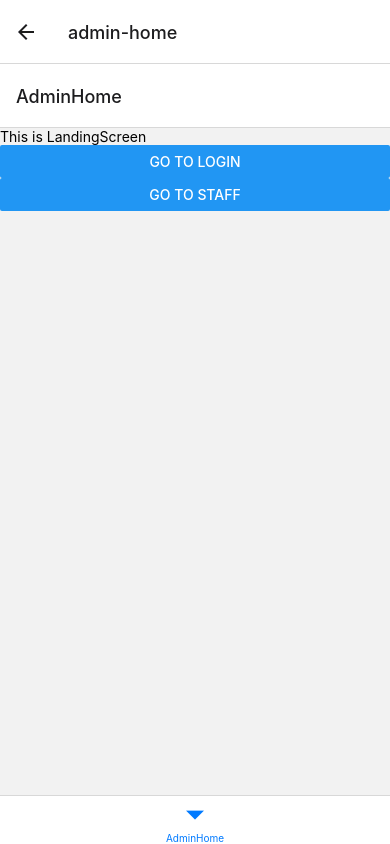
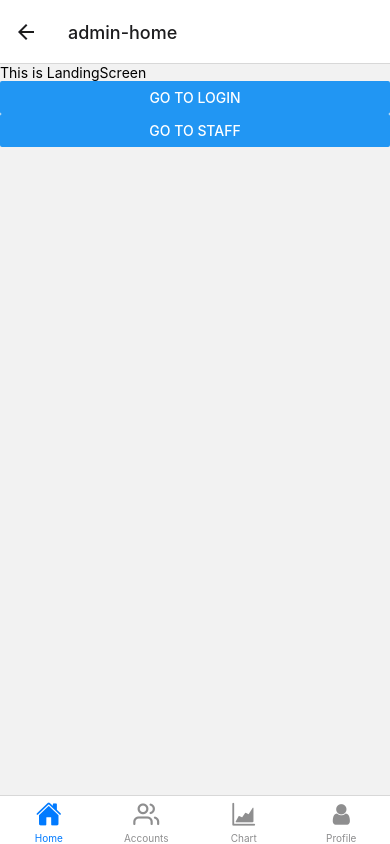
Before and after one commit to hoanganh-luong2906/MilkShop, a React Native app: screen /admin-home in a window 390 px wide. Built offline with nearby package versions, Linux system fonts and the light colour scheme.

Commit message:
finish creating route admin

```diff
--- a/navigators/AdminNavigator.js
+++ b/navigators/AdminNavigator.js
@@ -1,12 +1,70 @@
 import { createBottomTabNavigator } from '@react-navigation/bottom-tabs';
-import LandingScreen from '../screens/LandingScreen';
+import Ionicons from "react-native-vector-icons/Ionicons";
+import { Feather } from '@expo/vector-icons';
+import { AntDesign } from '@expo/vector-icons';
+import { FontAwesome } from '@expo/vector-icons';
+import LandingScreen from '../screens/admin/LandingScreen';
+import { useState } from 'react';
+import AccountScreen from '../screens/admin/AccountScreen';
+import AdminProfileScreen from '../screens/admin/AdminProfileScreen';
+import ChartScreen from '../screens/admin/ChartScreen';
 
 const Tab = createBottomTabNavigator();
 
 const AdminNavigator = () => {
+	const [iconName, setIconName] = useState("home")
+	const screenOptions = ({ route }) => ({
+		headerShown: false,
+		// tabBarIcon: ({ focused, color }) => {
+		// 	switch (route.name) {
+		// 		case "Staff Home":
+		// 			focused ? setIconName("home") : setIconName("home-outline");
+		// 			break;
+		// 	}
+		// },
+	});
 	return (
-		<Tab.Navigator initialRouteName='AdminHome'>
-			<Tab.Screen name='AdminHome' component={LandingScreen} />
+		<Tab.Navigator initialRouteName='AdminHome' screenOptions={screenOptions}>
+			<Tab.Screen
+				name='AdminHome'
+				component={LandingScreen}
+				options={{
+					tabBarLabel: 'Home',
+					tabBarIcon: ({ color, size }) => (
+						<Ionicons name={iconName} size={26} color={color} />
+					),
+					headerTitle: 'Home',
+				}} />
+			<Tab.Screen
+				name='AdminAccounts'
+				component={AccountScreen}
+				options={{
+					tabBarLabel: 'Accounts',
+					tabBarIcon: ({ color, size }) => (
+						<Feather name="users" size={26} color={color} />
+					),
+					headerTitle: 'Accounts',
+				}} />
+			<Tab.Screen
+				name='AdminChart'
+				component={ChartScreen}
+				options={{
+					tabBarLabel: 'Chart',
+					tabBarIcon: ({ color, size }) => (
+						<AntDesign name="areachart" size={26} color={color} />
+					),
+					headerTitle: 'Chart',
+				}} />
+			<Tab.Screen
+				name='AdminProfile'
+				component={AdminProfileScreen}
+				options={{
+					tabBarLabel: 'Profile',
+					tabBarIcon: ({ color, size }) => (
+						<FontAwesome name="user" size={24} color={color} />
+					),
+					headerTitle: 'Profile',
+				}} />
 		</Tab.Navigator>
 	);
 };
--- a/navigators/CustomerNavigator.js
+++ b/navigators/CustomerNavigator.js
@@ -1,5 +1,5 @@
 import { createBottomTabNavigator } from '@react-navigation/bottom-tabs';
-import LandingScreen from '../screens/LandingScreen';
+import LandingScreen from '../screens/admin/LandingScreen';
 
 const Tab = createBottomTabNavigator();
 
--- a/navigators/MainNavigator.js
+++ b/navigators/MainNavigator.js
@@ -1,5 +1,5 @@
 import { createBottomTabNavigator } from '@react-navigation/bottom-tabs';
-import LandingScreen from '../screens/LandingScreen';
+import LandingScreen from '../screens/admin/LandingScreen';
 
 const Tab = createBottomTabNavigator();
 
--- a/screens/LandingScreen.js
+++ /dev/null
@@ -1,19 +0,0 @@
-import { Button, Text, View } from 'react-native';
-
-const LandingScreen = ({ navigation }) => {
-	return (
-		<View>
-			<Text>This is LandingScreen</Text>
-			<Button
-				title='Go to Login'
-				onPress={() => navigation.navigate('login')}
-			/>
-			<Button
-				title='Go to Staff'
-				onPress={() => navigation.navigate('staff-home')}
-			/>
-		</View>
-	);
-};
-
-export default LandingScreen;
--- /dev/null
+++ b/screens/admin/AccountScreen.js
@@ -0,0 +1,10 @@
+import { View, Text } from 'react-native'
+import React from 'react'
+
+export default function AccountScreen() {
+    return (
+        <View>
+            <Text>AccountScreen</Text>
+        </View>
+    )
+}
--- /dev/null
+++ b/screens/admin/AdminProfileScreen.js
@@ -0,0 +1,10 @@
+import { View, Text } from 'react-native'
+import React from 'react'
+
+export default function AdminProfileScreen() {
+    return (
+        <View>
+            <Text>AdminProfileScreen</Text>
+        </View>
+    )
+}
--- /dev/null
+++ b/screens/admin/ChartScreen.js
@@ -0,0 +1,10 @@
+import { View, Text } from 'react-native'
+import React from 'react'
+
+export default function ChartScreen() {
+    return (
+        <View>
+            <Text>ChartScreen</Text>
+        </View>
+    )
+}
--- /dev/null
+++ b/screens/admin/LandingScreen.js
@@ -0,0 +1,19 @@
+import { Button, Text, View } from 'react-native';
+
+const LandingScreen = ({ navigation }) => {
+	return (
+		<View>
+			<Text>This is LandingScreen</Text>
+			<Button
+				title='Go to Login'
+				onPress={() => navigation.navigate('login')}
+			/>
+			<Button
+				title='Go to Staff'
+				onPress={() => navigation.navigate('staff-home')}
+			/>
+		</View>
+	);
+};
+
+export default LandingScreen;
```
Also changed, not shown: 1 other file (tests, documents, lock files or other folders).
